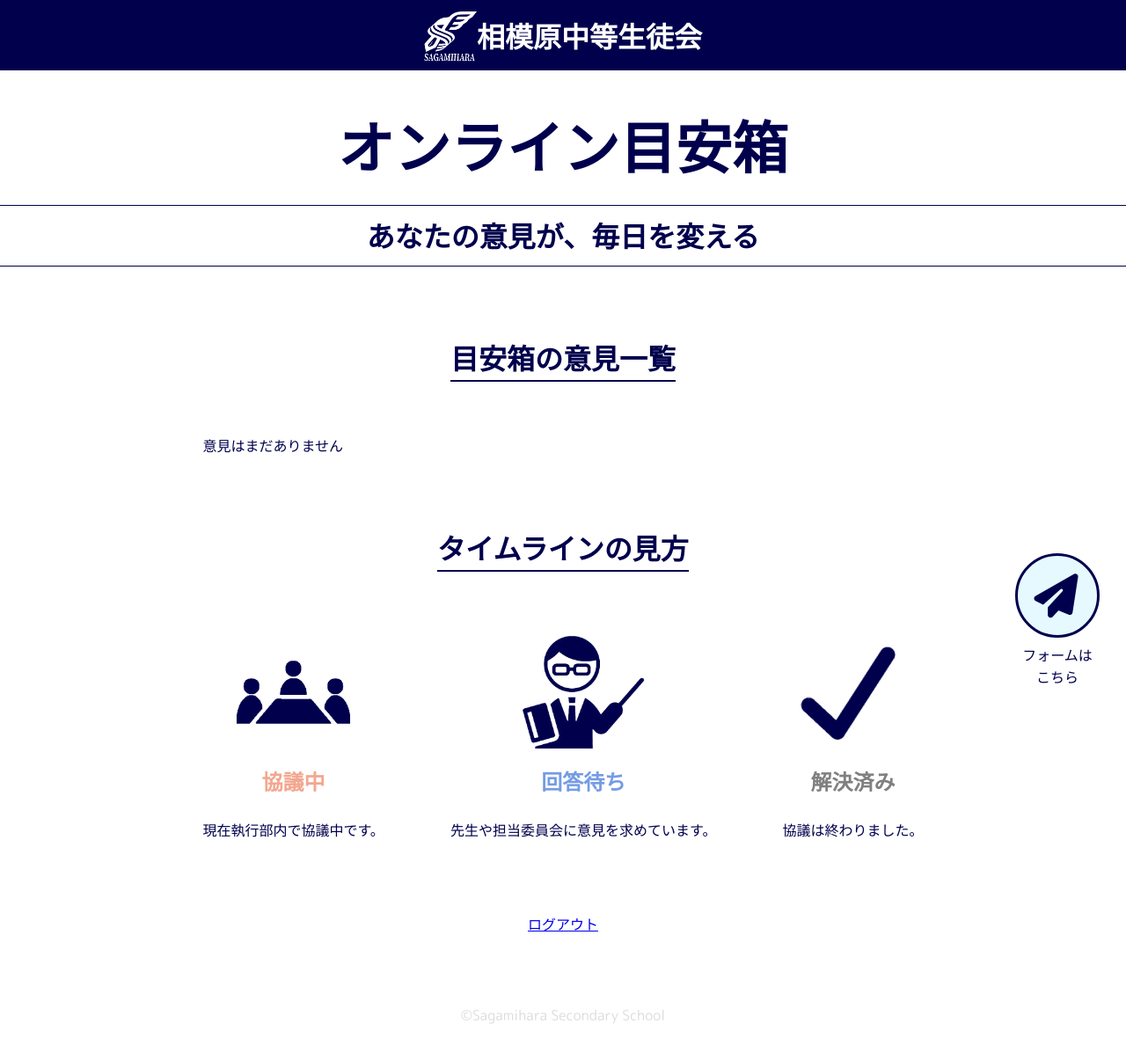
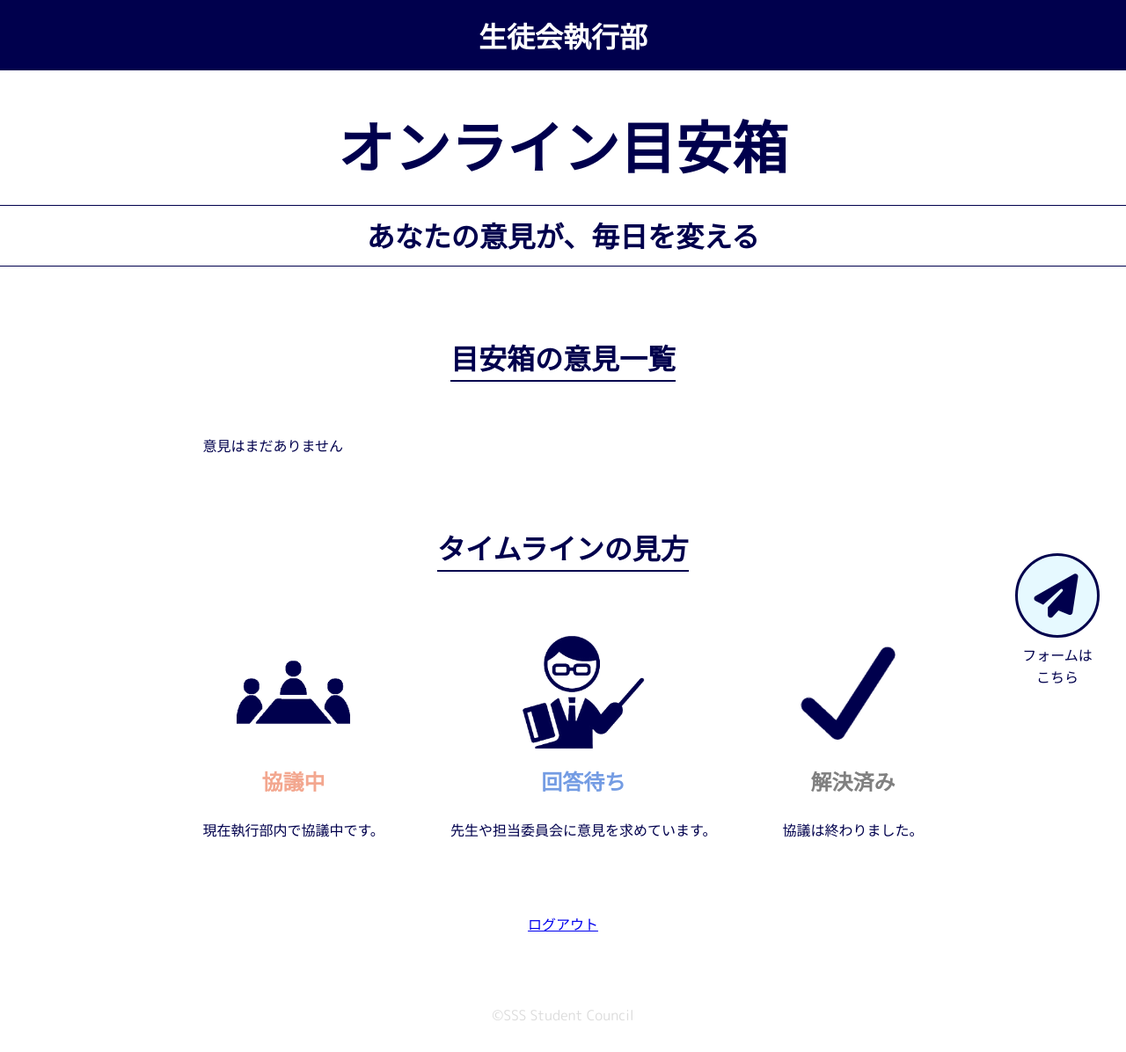
Before and after one commit to sss-seitokai/online-mayasubako-723, a Django app: page / in a window 1280 px wide. Shown: the whole page at 88% size. Run offline with Django 3.2, Linux system fonts and the light colour scheme; the visitor is signed in with stand-in values (Sample User, id 1); data that the repository does not hold is empty; some libraries are stand-ins or nearby versions; some web fonts are replaced.

Commit message:
no sagamihara

```diff
--- /dev/null
+++ b/meyasubako/templates/meyasubako/promise.html
@@ -0,0 +1,5 @@
+{% extends 'meyasubako/view.html' %}
+{% load widget_tweaks %}
+{% block content %}
+
+{% endblock content %}
--- a/meyasubako/templates/meyasubako/view.html
+++ b/meyasubako/templates/meyasubako/view.html
@@ -14,15 +14,15 @@
 <body>
   <header>
     <div id="header_div">
-      <a href="{% url 'meyasubako:index' %}"><img src="{% static 'images/sss.png' %}" alt="校章"></a>
+      <!-- <a href="{% url 'meyasubako:index' %}"><img src="{% static 'images/sss.png' %}" alt="校章"></a> -->
 
-      <a href="{% url 'meyasubako:index' %}"><h1>相模原中等生徒会</h1></a>
+      <a href="{% url 'meyasubako:index' %}"><h1>生徒会執行部</h1></a>
     </div>
     </header>
 
      {% block content %}{% endblock content %}
 
-     <footer>©Sagamihara Secondary School</footer>
+     <footer>©SSS Student Council</footer>
 
      <script src="{% static 'js/view.js' %}"></script>
 </body>
--- a/meyasubako/urls.py
+++ b/meyasubako/urls.py
@@ -14,4 +14,6 @@ urlpatterns = [
   path('owner_detail/<int:opinion_id>',views.owner_detail,name='owner_detail'),
   path('edit/<int:timeline_id>',views.edit,name='edit'),
   path('delete/<int:timeline_id>',views.delete,name='delete'),
+  path('promise',views.promise,name='promise'),
+
 ]
--- a/meyasubako/views.py
+++ b/meyasubako/views.py
@@ -89,3 +89,7 @@ from django.http import HttpResponseRedirect
 
 def login(request):
   return HttpResponseRedirect('social:begin', dict(backend='google-oauth2'))
+
+@login_required
+def promise(request):
+  return render(request,'meyasubako/promise.html')
```
